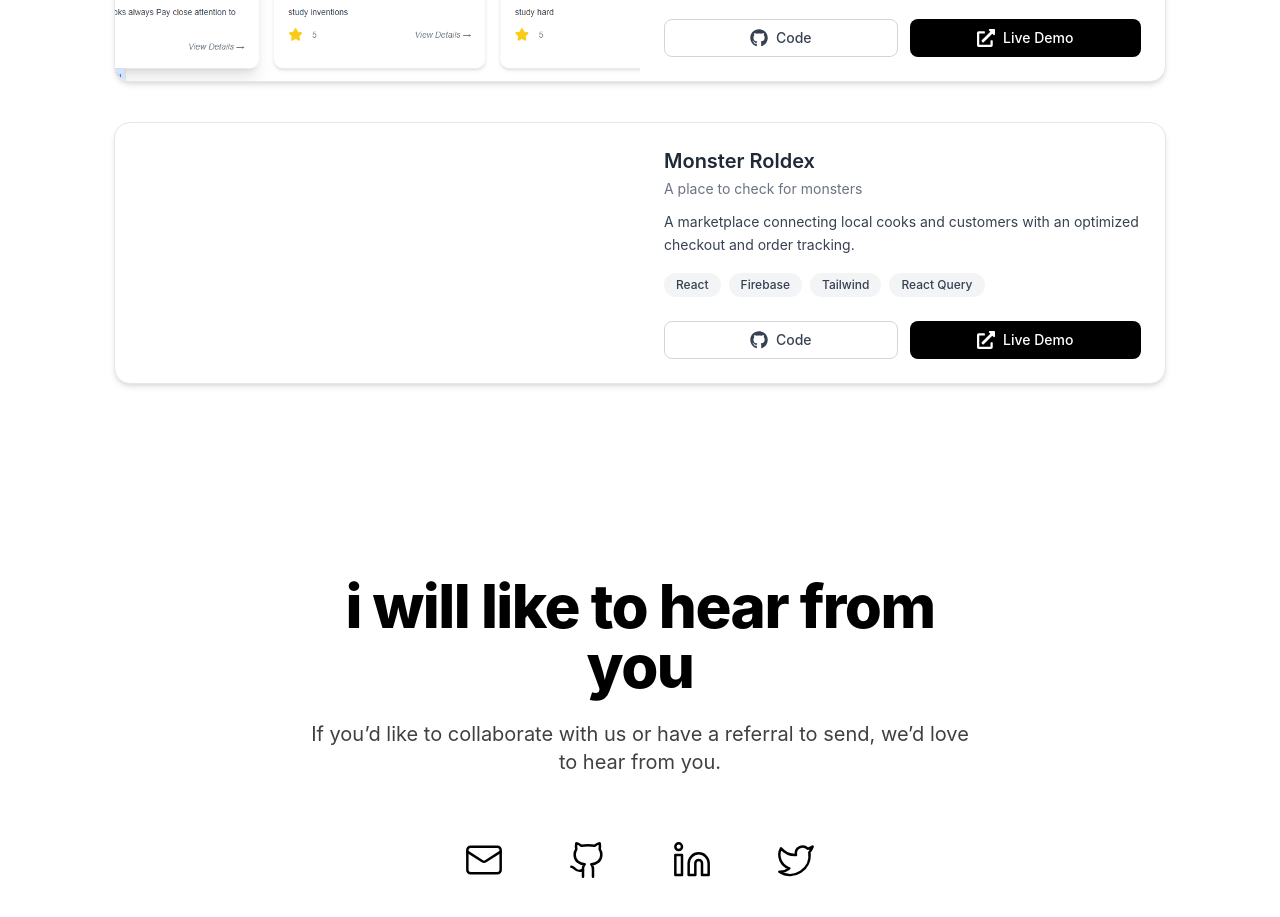
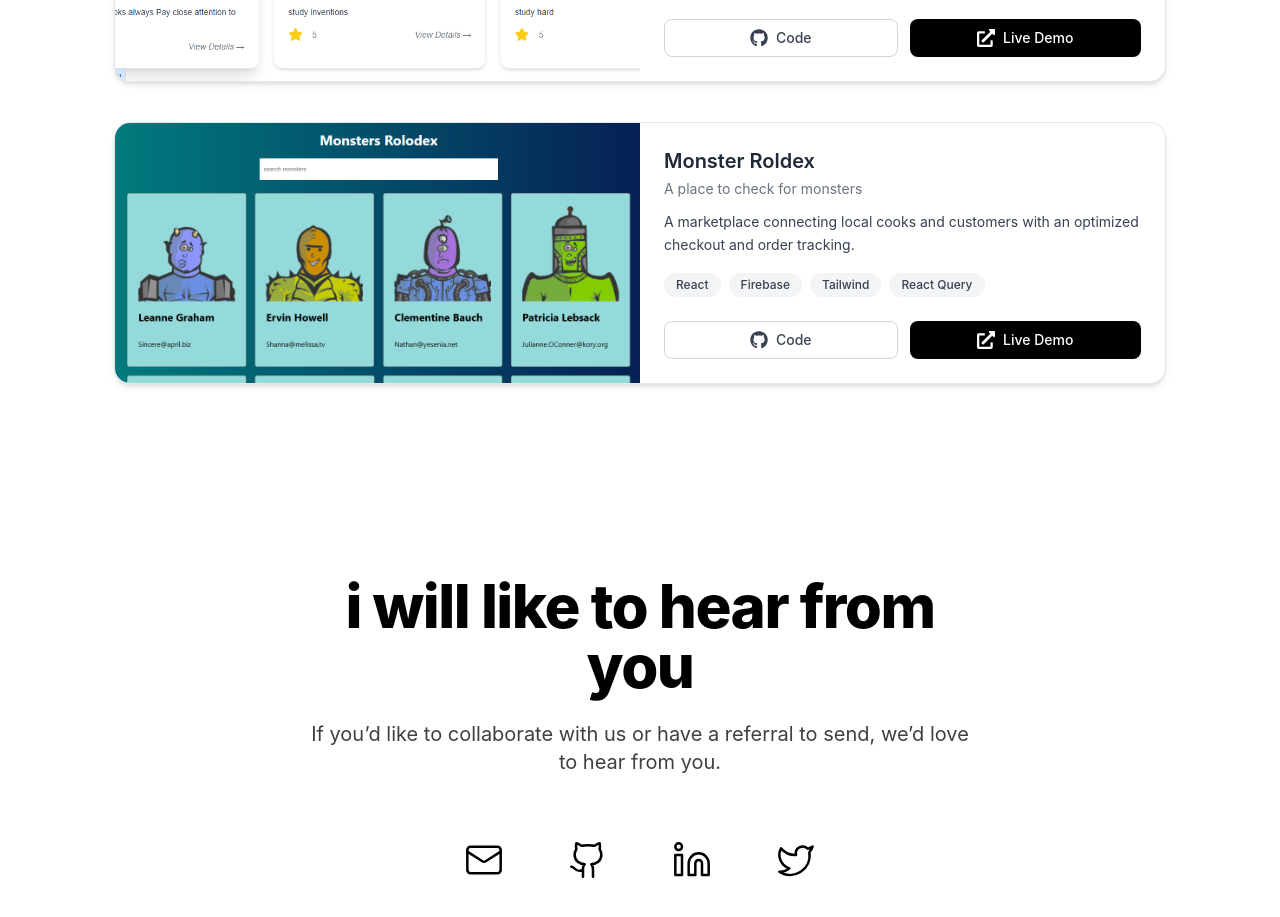
Before and after one commit to ohanyere/portfolio, a React (Vite) app: page / in a window 1280 px wide. Shown: the part 2220-3137 px from the top of the page. Built offline with nearby package versions, Linux system fonts and the light colour scheme; a web font is replaced by a local one.

Commit message:
fix (project.ts)image preview

```diff
--- a/src/data/PROJECTS.ts
+++ b/src/data/PROJECTS.ts
@@ -53,7 +53,7 @@ const PROJECTS: Project[] = [
     subtitle: "A place to check for monsters",
     description:
       "A marketplace connecting local cooks and customers with an optimized checkout and order tracking.",
-    image: "",
+    image: "preview4.png",
     demo: "https://monster-teal.vercel.app/",
     repo: "https://github.com/ohanyere/monster",
     tech: ["React", "Firebase", "Tailwind", "React Query"],
```
